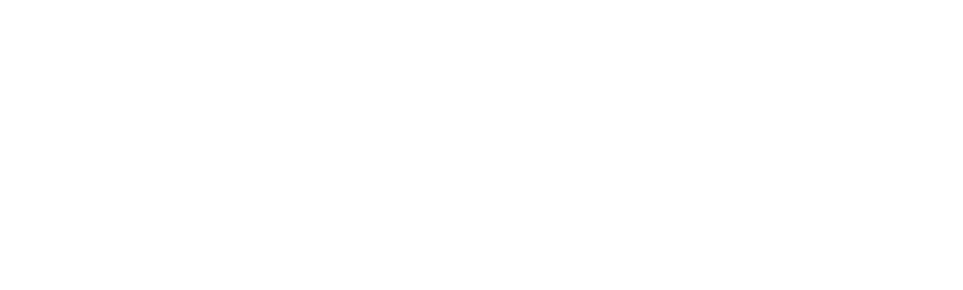
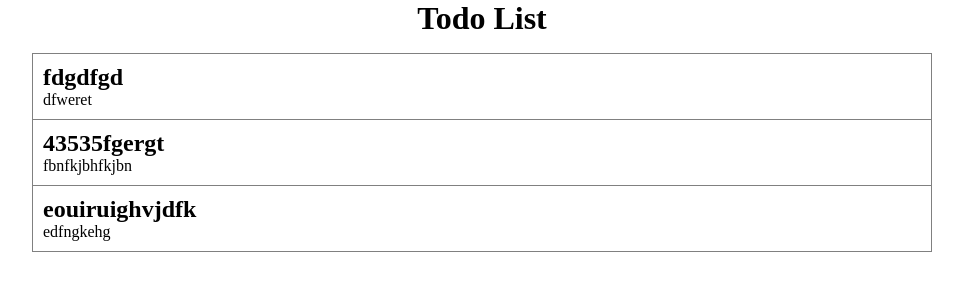
Before and after one commit to L0nelyStrangrr/_todo, a plain HTML site: page index.html in a window 1280 px wide. Shown: the whole page, without its empty margins (158-1121 px from the left). Drawn offline with Linux system fonts and the light colour scheme.

Commit message:
the logical part is finished. Added basic layout

```diff
--- a/index.html
+++ b/index.html
@@ -5,8 +5,28 @@
     <meta name="viewport" content="width=device-width, initial-scale=1.0">
     <meta http-equiv="X-UA-Compatible" content="ie=edge">
     <title>Document</title>
+    <link rel="stylesheet" href="styles/style.css">
 </head>
 <body>
+    <div class="section-main">
+        <div class="container">
+            <h1>Todo List</h1>
+            <ul class="todo-items-list">
+                <li class="todo-item">
+                    <h2 class="title">fdgdfgd</h2>
+                    <div class="text">dfweret</div>
+                </li>
+                <li class="todo-item">
+                    <h2 class="title">43535fgergt</h2>
+                    <div class="text">fbnfkjbhfkjbn</div>
+                </li>
+                <li class="todo-item">
+                    <h2 class="title">eouiruighvjdfk</h2>
+                    <div class="text">edfngkehg</div>
+                </li>
+            </ul>
+        </div>
+    </div>
     <script src="js/app.js"></script>
 </body>
 </html>
--- a/js/app.js
+++ b/js/app.js
@@ -15,6 +15,8 @@ const createId = () => {
 }
 
 const addTodo = (title, description) => {
+    if (!title) return console.log('Не было передано название задачи');
+    if (!description) return console.log('Не было передано описание задачи');
     const newTodo = {
         id : createId(),
         title,
@@ -27,19 +29,23 @@ const addTodo = (title, description) => {
 }
 
 const deleteTodo = id => {
-    let removedTodo = todoList.currentTodos.find(todo => todo.id === id);
+    if (!id) return console.log('Не было передано ID редактируемой задачи');
+    const removedTodo = todoList.currentTodos.some(todo => todo.id == id);
+    if (!removedTodo) return console.log('Такой задачи не существует')
     todoList.deletedTodos.push(removedTodo);
-    removedTodoIndex = todoList.currentTodos.indexOf(removedTodo);
-    todoList.currentTodos.splice(removedTodoIndex, 1);
-
+    todoList.currentTodos = todoList.currentTodos.filter(todo => todo.id !== id)
     console.log(todoList.currentTodos);
     console.log(todoList.deletedTodos);
 }
 
 const editTodo = (id, title, description) => {
-    let editingTodo = todoList.currentTodos.find(todo => todo.id === id);
-    editingTodo.title = title;
-    editingTodo.description = description;
-
+    if (!id) return console.log('Не было передано ID редактируемой задачи');
+    const checkTodo = todoList.currentTodos.some(todo => todo.id == id);
+    if (!checkTodo) return console.log('Такой задачи не существует')
+    if (!title) return console.log('Не было передано название задачи');
+    if (!description) return console.log('Не было передано описание задачи');
+    todoList.currentTodos = todoList.currentTodos.filter(todo=> todo.id !== id)
+    const editedTodo = {id, title, description};
+    todoList.currentTodos.push(editedTodo);
     return todoList.currentTodos;
 }
--- /dev/null
+++ b/styles/style.css
@@ -0,0 +1,56 @@
+* {
+    box-sizing: border-box;
+}
+
+body {
+    margin: 0;
+}
+
+.container {
+    margin: 0 auto;
+    max-width: 930px;
+    width: 100%;
+    padding: 0 15px;
+}
+
+h1 {
+    text-align: center;
+}
+h1, h2 {
+    margin: 0;
+    padding: 0;
+}
+
+ul{
+    text-align: center;
+    padding-inline-start: 0;
+}
+
+li {
+    list-style: none;
+}
+
+.todo-items-list:last-child {
+    border-bottom: 1px solid grey;
+}
+
+.todo-item {
+    display: flex;
+    flex-wrap: wrap;
+    justify-content: flex-start;
+    padding: 10px;
+    border-top: 1px solid grey;
+    border-left: 1px solid grey;
+    border-right: 1px solid grey;
+}
+
+.title {
+    text-align: left;
+    width: 100%;
+}
+
+.title::after {
+    content: '';
+    clear: both;
+    display: table;
+}
```
